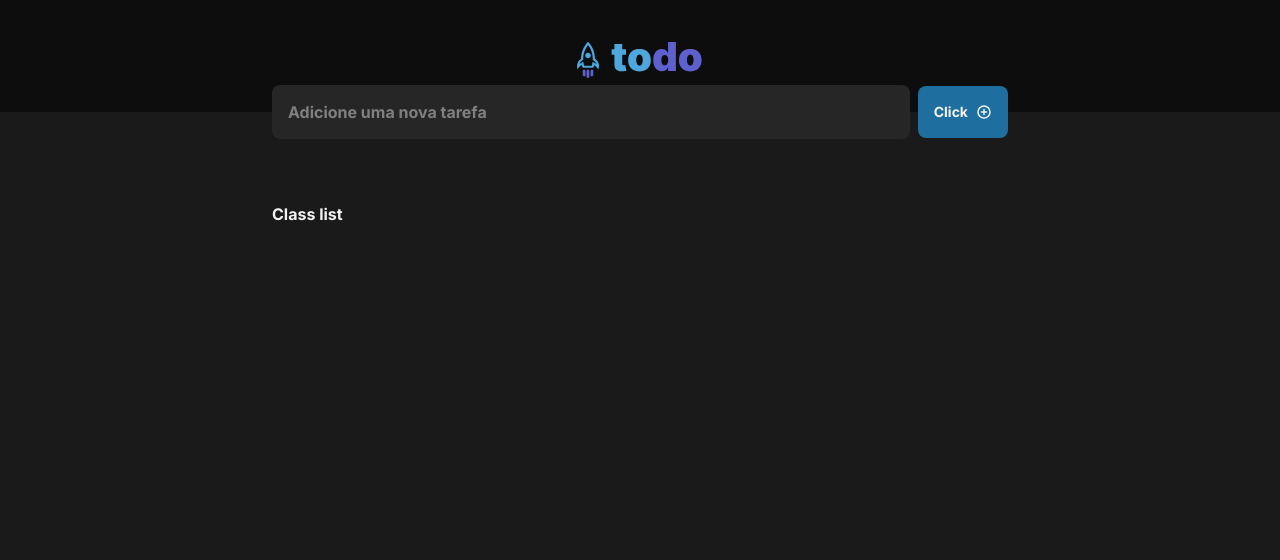
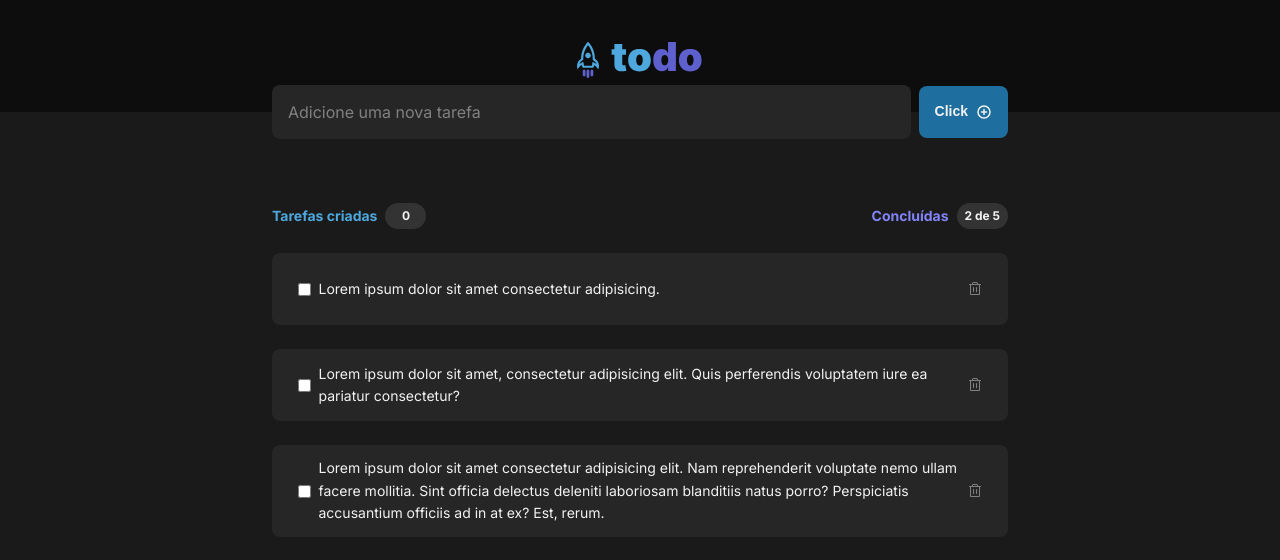
Before and after one commit to leosgarbi/react-to-do-list, a React (Vite) app: page / in a window 1280 px wide. Shown: the top 560 px of the page. Built offline with nearby package versions, Linux system fonts and the light colour scheme.

Commit message:
feat: list content structure

```diff
--- a/index.html
+++ b/index.html
@@ -4,14 +4,14 @@
     <link rel="preconnect" href="https://fonts.googleapis.com" />
     <link rel="preconnect" href="https://fonts.gstatic.com" crossorigin />
     <link
-      href="https://fonts.googleapis.com/css2?family=Inter:wght@700&display=swap"
+      href="https://fonts.googleapis.com/css2?family=Inter:wght@400;700&display=swap"
       rel="stylesheet"
     />
 
     <meta charset="UTF-8" />
     <link rel="icon" type="image/svg+xml" href="/vite.svg" />
     <meta name="viewport" content="width=device-width, initial-scale=1.0" />
-    <title>Vite + React + TS</title>
+    <title>Agenda</title>
   </head>
   <body>
     <div id="root"></div>
--- a/src/App.module.css
+++ b/src/App.module.css
@@ -5,7 +5,7 @@
   margin: 0 auto;
 }
 
-.taskInfoContainer {
+.container {
   display: flex;
   flex: 1;
 
@@ -13,8 +13,8 @@
   gap: 0.5rem;
 }
 
-.taskInfoContainer input,
-.taskInfoContainer button {
+.container input,
+.container button {
   transform: translateY(-50%);
 
   margin-bottom: 2.3125rem;
@@ -24,13 +24,85 @@
   display: flex;
   flex-direction: column;
   gap: 1.5rem;
+  width: 46rem;
+  min-height: 18rem;
 }
 
-.tasksList > div {
+.tasksList .taskListWrapper {
   display: flex;
-  flex-direction: column;
-  gap: 0.75rem;
+  align-items: center;
+  justify-content: center;
+  width: 100%;
+  min-height: 4.5rem;
+  background: var(--gray-500);
+  border-radius: 8px;
+  padding: 12px 0 12px 0;
 }
+
+.tasksList .taskListContent {
+  display: flex;
+  flex-direction: row;
+  align-items: center;
+  gap: 8px;
+}
+
+.tasksList .taskListContent p {
+  display: flex;
+  width: 40rem;
+  align-content: flex-start;
+  gap: 8px;
+
+  font-family: 'Inter', sans-serif;
+  font-weight: 400;
+  font-size: 14px;
+}
+
+.tasksList .taskListContent input {
+}
+
+.headerContent {
+  display: flex;
+  justify-content: space-between;
+}
+
+.headerContent aside {
+  display: flex;
+  align-items: center;
+  gap: 0.5rem;
+
+  font-size: 0.875rem;
+  font-weight: bold;
+  color: var(--blue-500);
+}
+
+.headerContent aside + aside {
+  display: flex;
+  align-items: center;
+  gap: 0.5rem;
+  color: var(--purple-500);
+}
+
+.headerContent aside span {
+  color: var(--white);
+  background-color: var(--gray-400);
+  min-width: calc(25px + 2 * 8px);
+  min-height: calc(19px + 2 * 2px);
+  border-radius: 62rem;
+  display: flex;
+  justify-content: center;
+  align-items: center;
+  padding: 2px 8px;
+  font-size: 0.75rem;
+}
+
+.dividerLine {
+  display: flex;
+  width: 100%;
+  height: 1px;
+  background-color: var(--gray-300);
+  gap: 1.6rem;
+}
+
 @media (max-width: 768px) {
   html {
     font-size: 87.5%;
--- a/src/App.tsx
+++ b/src/App.tsx
@@ -1,4 +1,5 @@
 import { PlusCircle } from '@phosphor-icons/react';
+import { Trash } from '@phosphor-icons/react/dist/ssr';
 import styles from './App.module.css';
 import { Button } from './components/Button';
 import { Header } from './components/Header';
@@ -11,7 +12,7 @@ export function App() {
       <Header />
 
       <section className={styles.content}>
-        <div className={styles.taskInfoContainer}>
+        <div className={styles.container}>
           <Input />
           <Button>
             Click
@@ -20,7 +21,46 @@ export function App() {
         </div>
 
         <div className={styles.tasksList}>
-          <div>Class list</div>
+          <header className={styles.headerContent}>
+            <aside>
+              Tarefas criadas <span>0</span>
+            </aside>
+            <aside>
+              Concluídas <span>2 de 5</span>
+            </aside>
+          </header>
+
+          {/* <div className={styles.dividerLine} /> */}
+
+          <div className={styles.taskListWrapper}>
+            <div className={styles.taskListContent}>
+              <input type='checkbox' />
+              <p>Lorem ipsum dolor sit amet consectetur adipisicing.</p>
+              <Trash color={'var(--gray-300)'} />
+            </div>
+          </div>
+          <div className={styles.taskListWrapper}>
+            <div className={styles.taskListContent}>
+              <input type='checkbox' />
+              <p>
+                Lorem ipsum dolor sit amet, consectetur adipisicing elit. Quis
+                perferendis voluptatem iure ea pariatur consectetur?
+              </p>
+              <Trash color={'var(--gray-300)'} />
+            </div>
+          </div>
+          <div className={styles.taskListWrapper}>
+            <div className={styles.taskListContent}>
+              <input type='checkbox' />
+              <p>
+                Lorem ipsum dolor sit amet consectetur adipisicing elit. Nam
+                reprehenderit voluptate nemo ullam facere mollitia. Sint officia
+                delectus deleniti laboriosam blanditiis natus porro?
+                Perspiciatis accusantium officiis ad in at ex? Est, rerum.
+              </p>
+              <Trash color={'var(--gray-300)'} />
+            </div>
+          </div>
         </div>
       </section>
     </main>
--- a/src/global.css
+++ b/src/global.css
@@ -36,9 +36,18 @@ body {
 body,
 input,
 textarea,
-button {
+main {
   font-family: 'Inter', sans-serif;
   font-weight: 400;
   font-size: 1rem;
   line-height: 140%;
 }
+
+html {
+  min-width: 100vh;
+  min-height: 100vh;
+}
+
+main {
+  min-height: 100vh;
+}
```
